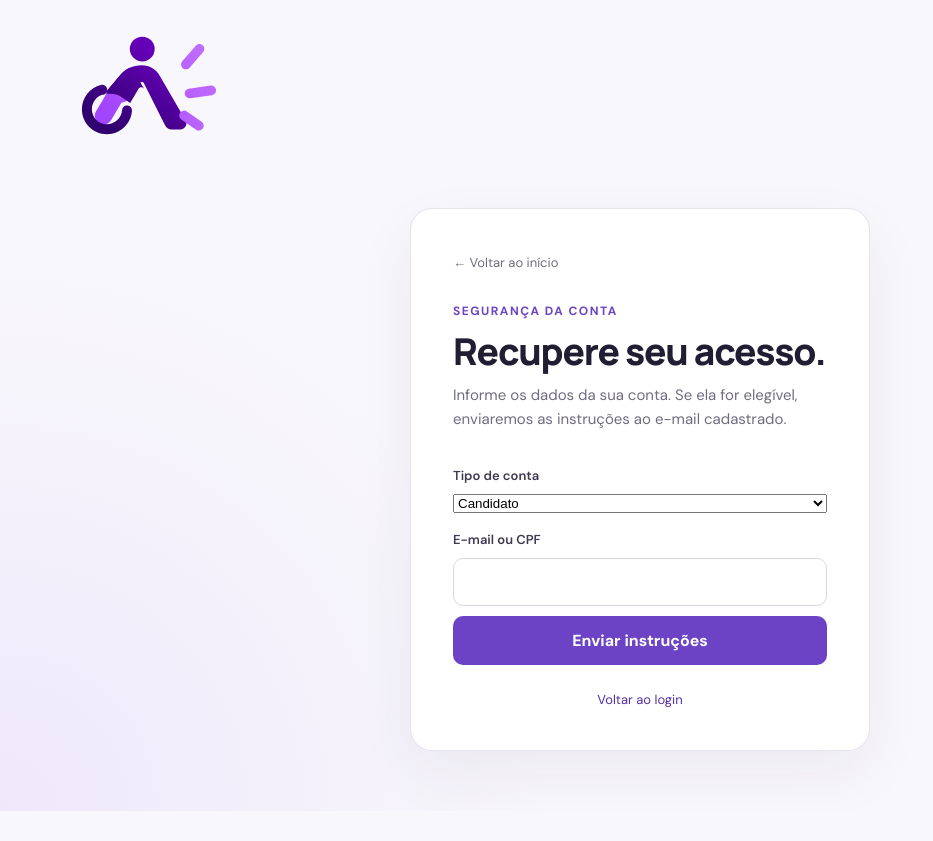
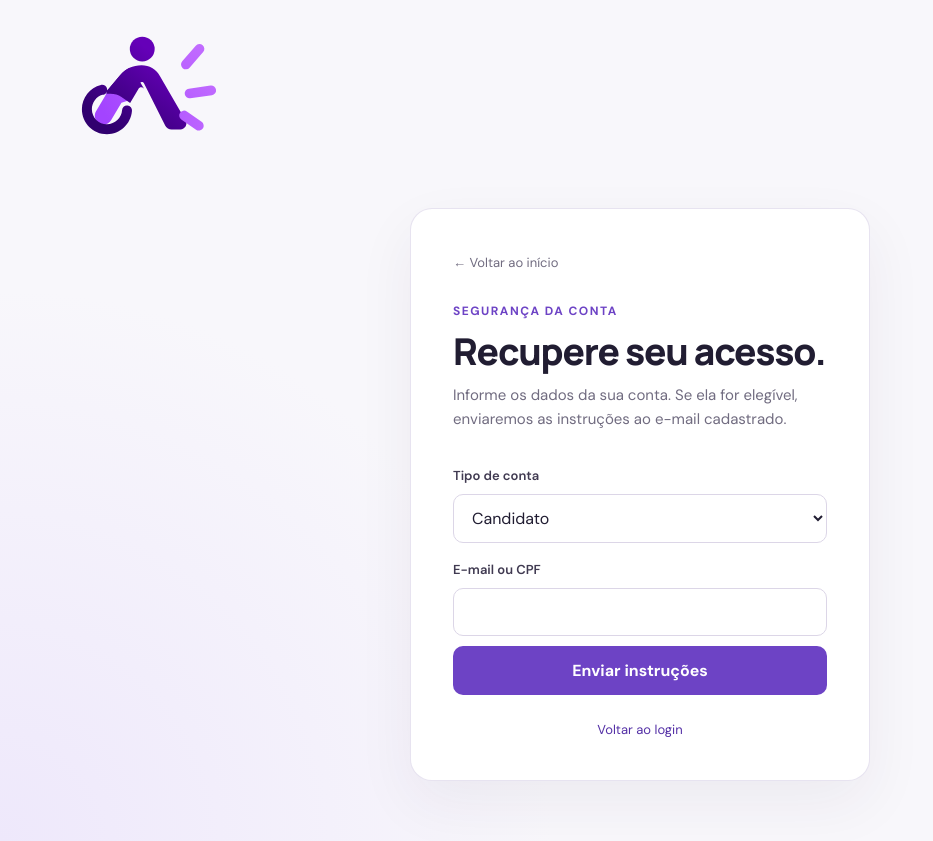
Before and after one commit to rafael-marquart/Trabalho_ModelagemDeSistema, a Next.js app: page /recuperar-senha in a window 1280 px wide. Shown: the whole page, without its empty margins (0-933 px from the left). Before the commit the page ends 811 px from the top, so only its background shows below. Built offline with nearby package versions, Linux system fonts and the light colour scheme.

Commit message:
fix(SPEC-001): melhorar foco e estilo acessível do seletor

```diff
--- a/src/app/globals.css
+++ b/src/app/globals.css
@@ -21,11 +21,11 @@
 body { margin: 0; min-height: 100vh; }
 a { color: var(--purple-dark); text-decoration: none; }
 a:hover { text-decoration: underline; }
-a:focus-visible, button:focus-visible, input:focus-visible {
+a:focus-visible, button:focus-visible, input:focus-visible, select:focus-visible {
   outline: 3px solid #9d83e5;
   outline-offset: 3px;
 }
-button, input { font: inherit; }
+button, input, select { font: inherit; }
 .page-shell { min-height: 100vh; display: grid; grid-template-columns: minmax(340px, 0.92fr) minmax(460px, 1.08fr); background: var(--surface); }
 .welcome-panel { position: relative; isolation: isolate; display: flex; flex-direction: column; min-height: 100vh; overflow: hidden; padding: clamp(32px, 5vw, 72px); color: #fff; background: linear-gradient(145deg, #35205f 0%, #5b38a3 54%, #7853c6 100%); }
 .brand { display: inline-flex; align-items: center; gap: 10px; width: fit-content; color: inherit; font-family: "Manrope", sans-serif; font-size: 21px; font-weight: 800; letter-spacing: -0.8px; }
@@ -70,7 +70,7 @@ button, input { font: inherit; }
 .auth-card h1 { font-size: clamp(29px, 4vw, 37px); letter-spacing: -1.2px; }
 .auth-form { display: grid; gap: 10px; margin-top: 28px; }
 .auth-form > label { margin-top: 8px; color: #403a51; font-size: 13px; font-weight: 600; }
-.auth-form input:not([type="checkbox"]) { width: 100%; min-height: 48px; padding: 12px 14px; border: 1px solid #dcd6e7; border-radius: 10px; color: var(--ink); background: #fff; }
+.auth-form input:not([type="checkbox"]), .auth-form select { width: 100%; min-height: 48px; padding: 12px 14px; border: 1px solid #dcd6e7; border-radius: 10px; color: var(--ink); background: #fff; }
 .auth-form input::placeholder { color: #a39cad; }
 .form-options { display: flex; align-items: center; justify-content: space-between; gap: 10px; margin: 8px 0 12px; font-size: 12px; }
 .checkbox-label { display: inline-flex; align-items: center; gap: 8px; color: var(--muted); }
```
